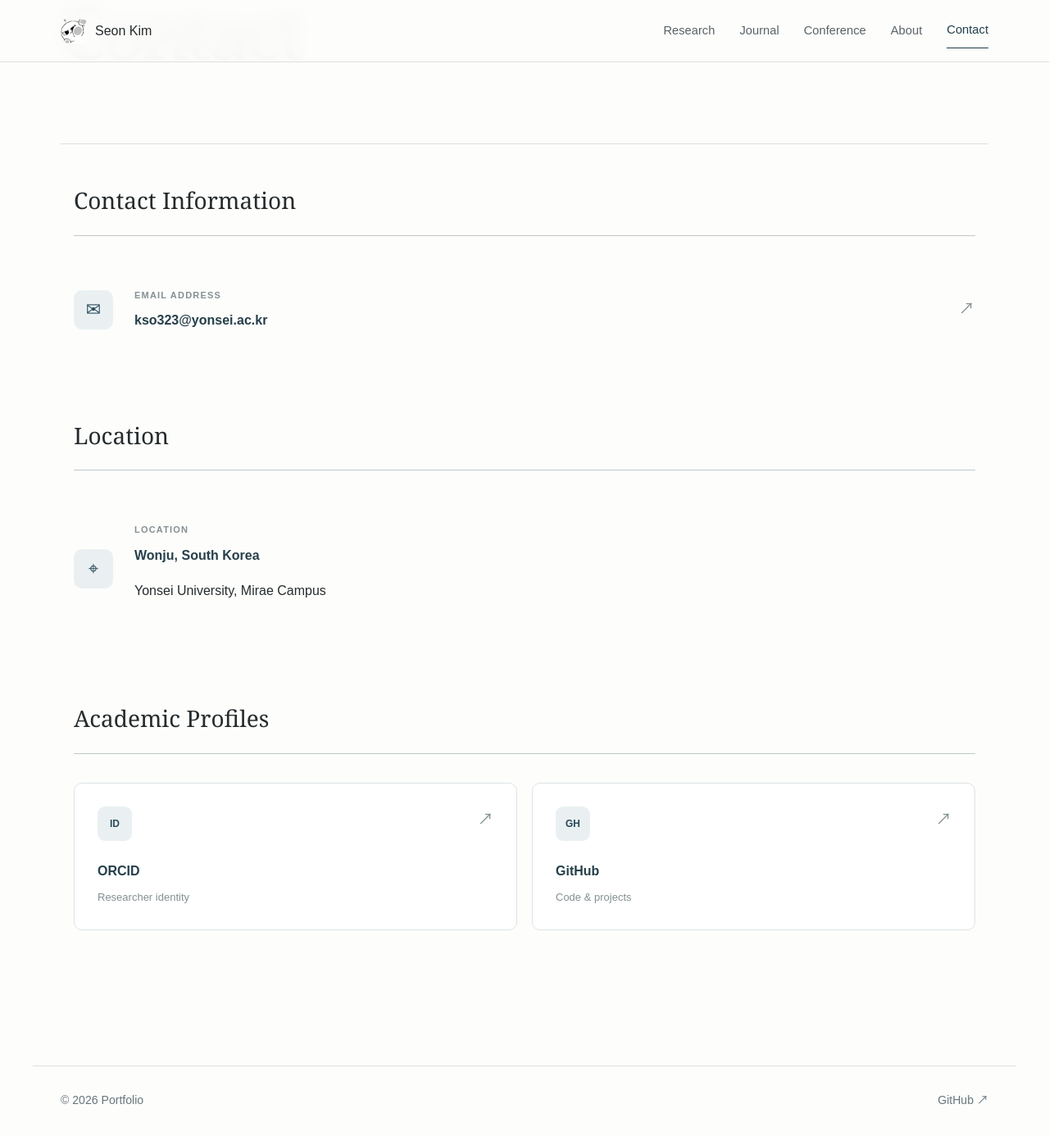
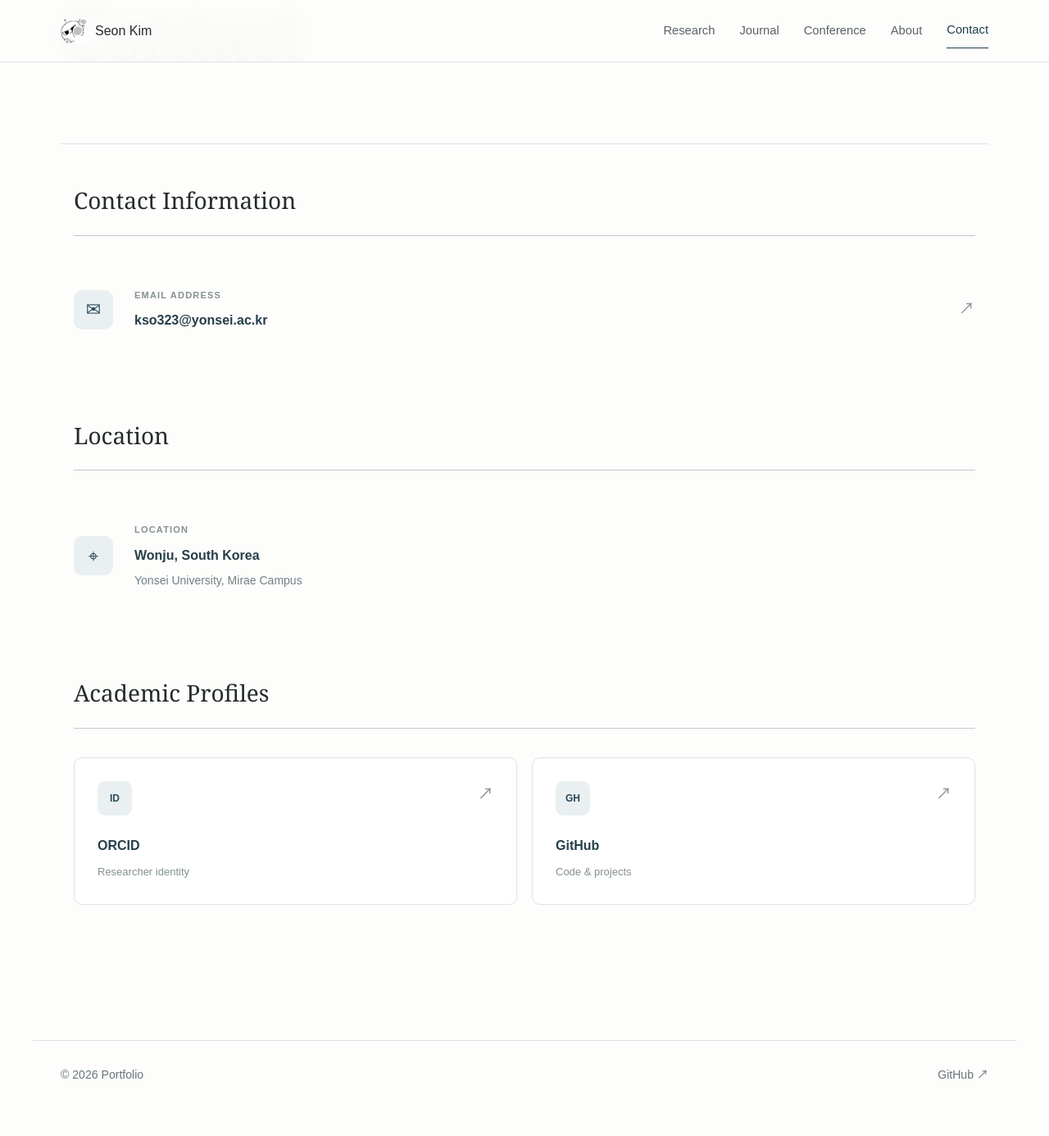
Before and after one commit to KSO012/KSO012.github.io, a Jekyll site: the page built from contact.md, in a window 1280 px wide and 1400 px high, scrolled down 237 px. Shown: the top 1386 px of the window at 82% size. Built offline with Jekyll 4.4.1, drawn with Linux system fonts in a browser that asks for light colours.

Commit message:
Update style.css

```diff
--- a/assets/style.css
+++ b/assets/style.css
@@ -756,3 +756,10 @@ html {
   }
 
 }
+
+.contact-details p {
+  margin: 6px 0 0;
+  color: #718086;
+  font-size: 14px;
+  line-height: 1.6;
+}
```
